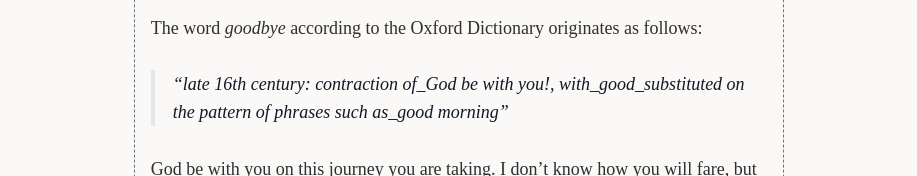
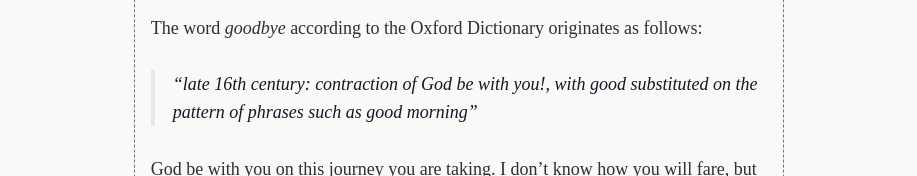
Before and after one commit to gtlsgamr/nu-ht, an Astro site: page /posts/goodbyes_in_gujarati in a window 1280 px wide. Shown: the part 332-508 px from the top of the page, without its empty margins (181-1098 px from the left). Built offline with nearby package versions, Linux system fonts and the light colour scheme; Astro itself is replaced by a stand-in of ours; a web font is replaced by a local one.

Commit message:
fix: correct formatting in Gujarati goodbyes post

```diff
--- a/src/content/posts/goodbyes_in_gujarati.md
+++ b/src/content/posts/goodbyes_in_gujarati.md
@@ -6,8 +6,8 @@ tags: ["philosophy", "reflection", "life", "personal"]
 ---
 The word _goodbye_ according to the Oxford Dictionary originates as follows:
 
-> late 16th century: contraction of_God be with you!_, with_good_substituted on the pattern of phrases such as_good
-morning_
+> late 16th century: contraction of God be with you!, with good substituted on the pattern of phrases such as good
+morning
 
 God be with you on this journey you are taking. I don’t know how you will fare, but _farewell_. These words are final.
 They give closure.
```
